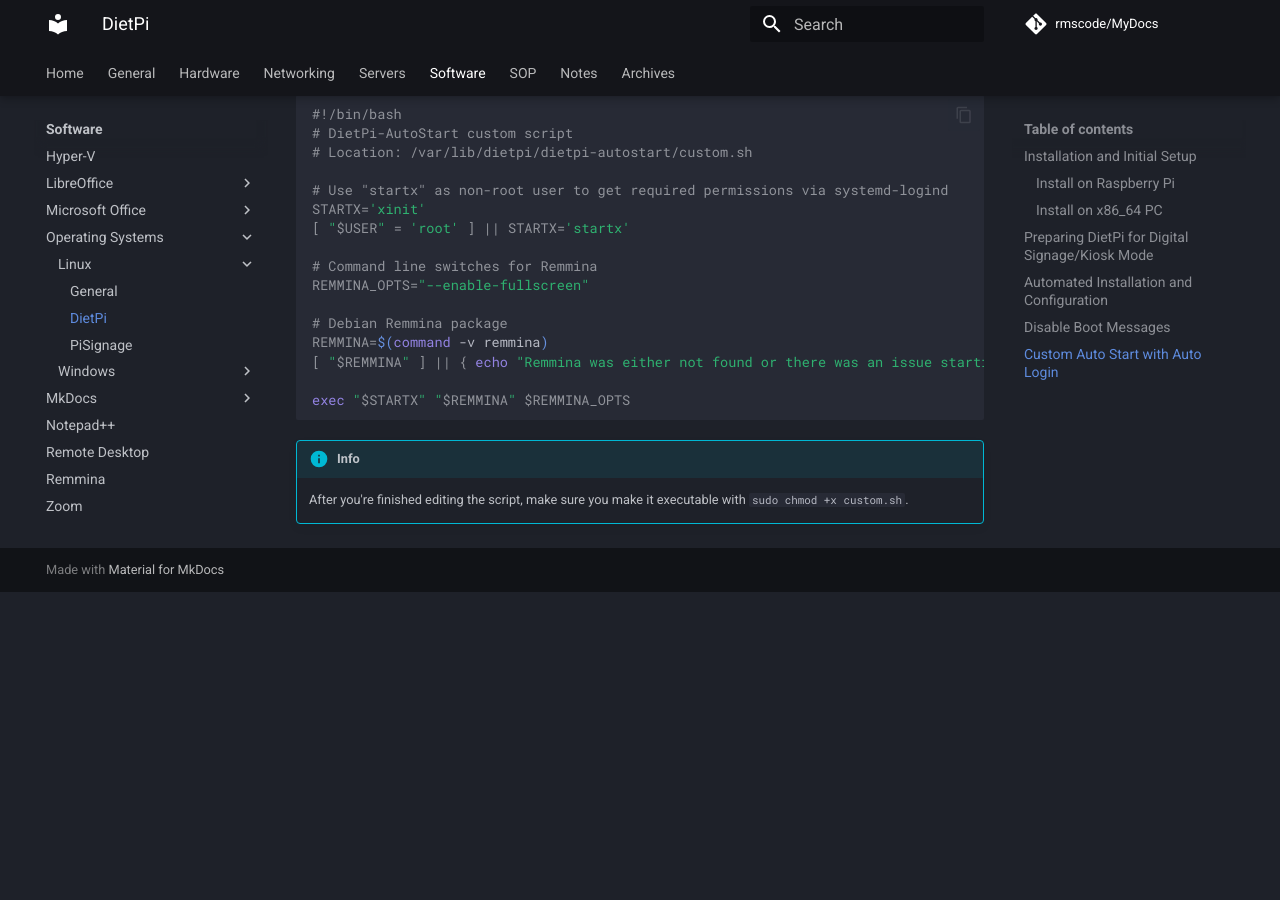
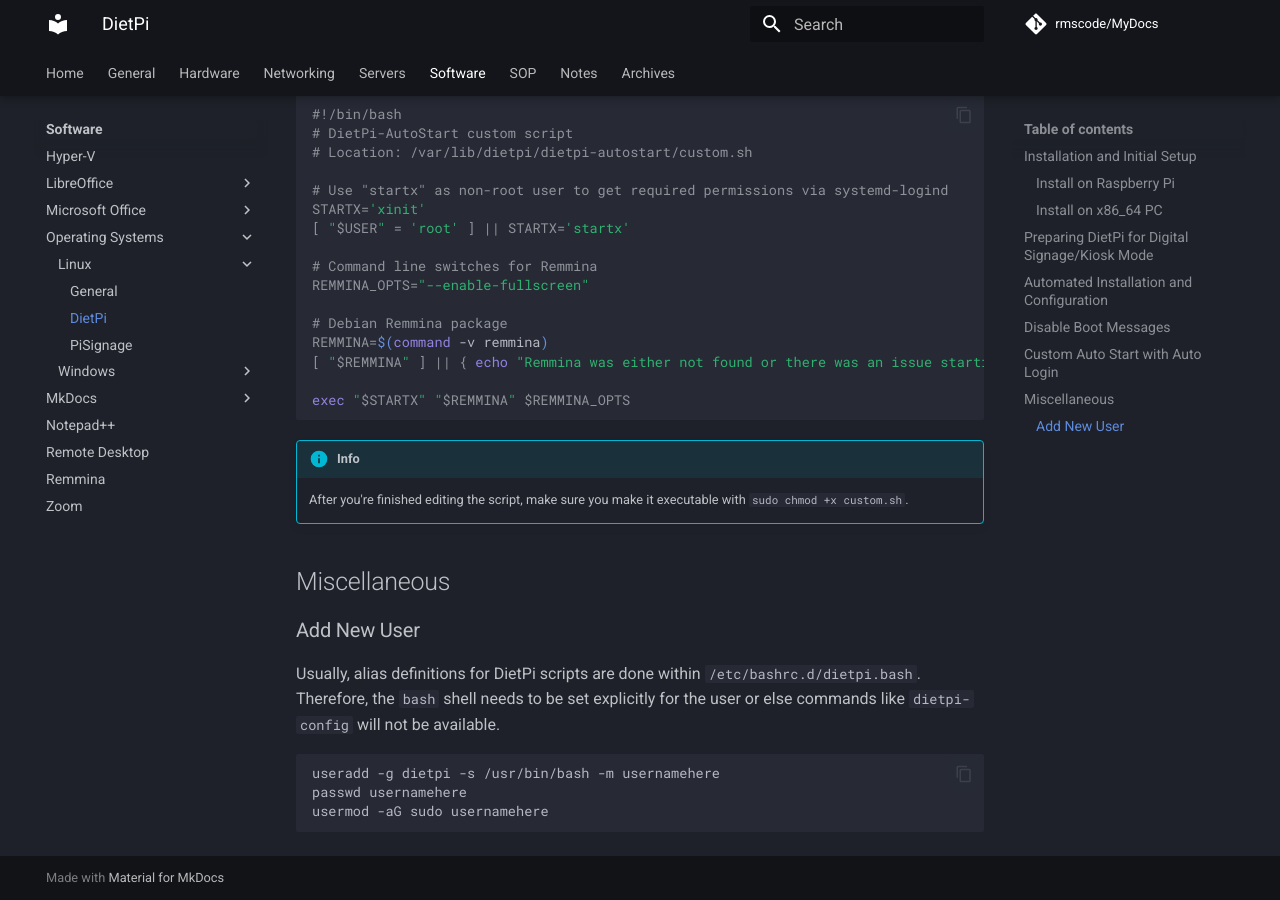
Before and after one commit to rmscode/binary-garden, an MkDocs documentation site: the page built from docs/software/operating-systems/linux/dietpi.md, in a window 1280 px wide and 900 px high, scrolled down 3712 px. Built offline with MkDocs 1.6.1 and Material for MkDocs 9.7.7, drawn with Linux system fonts in a browser that asks for light colours; comment, search, counter and statistics services are not loaded; before the commit the page ends 4304 px from its top, so only the background shows below that.

Commit message:
Docs: Add steps to properly add new user to DietPi

````diff
--- a/docs/software/operating-systems/linux/dietpi.md
+++ b/docs/software/operating-systems/linux/dietpi.md
@@ -466,3 +466,15 @@
 !!! info
 
     After you're finished editing the script, make sure you make it executable with `sudo chmod +x custom.sh`.
+
+## Miscellaneous
+
+### Add New User
+
+Usually, alias definitions for DietPi scripts are done within `/etc/bashrc.d/dietpi.bash`. Therefore, the `bash` shell needs to be set explicitly for the user or else commands like `dietpi-config` will not be available.
+
+```shell
+useradd -g dietpi -s /usr/bin/bash -m usernamehere
+passwd usernamehere
+usermod -aG sudo usernamehere
+```
````
